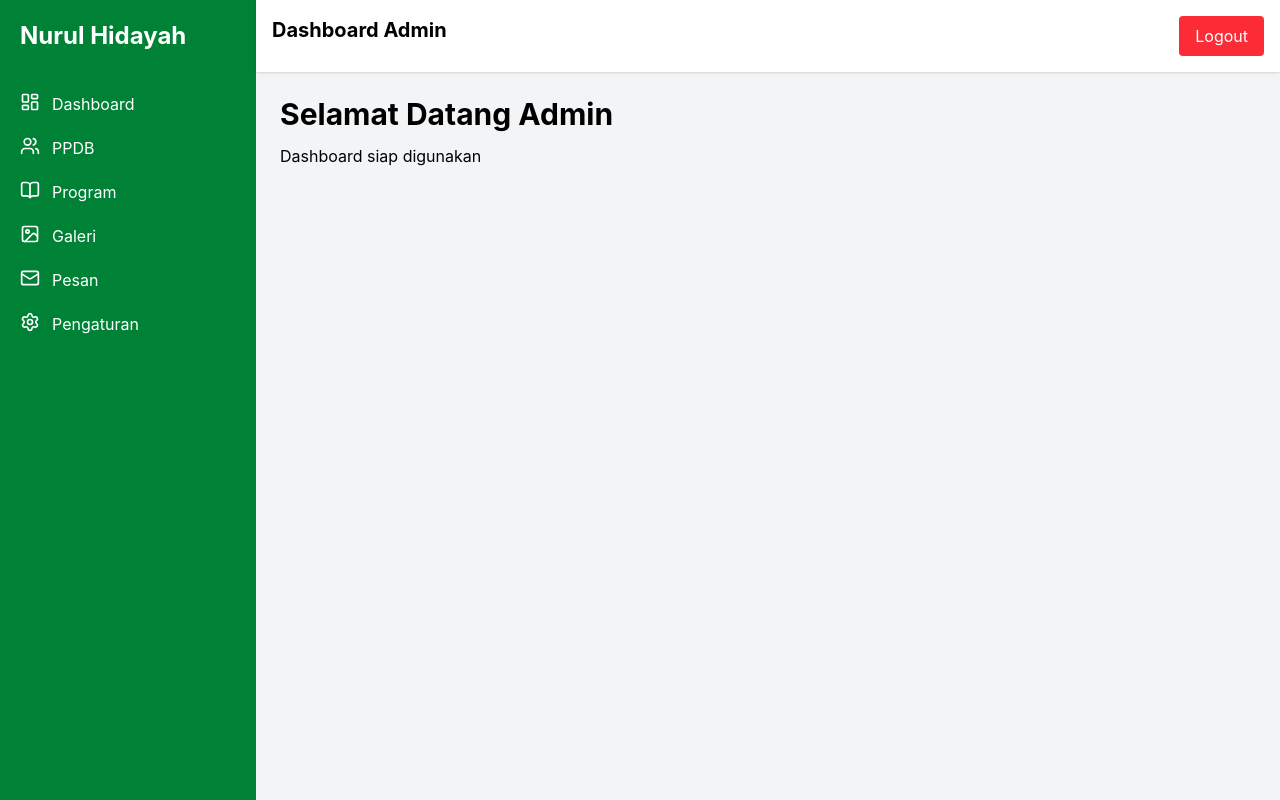
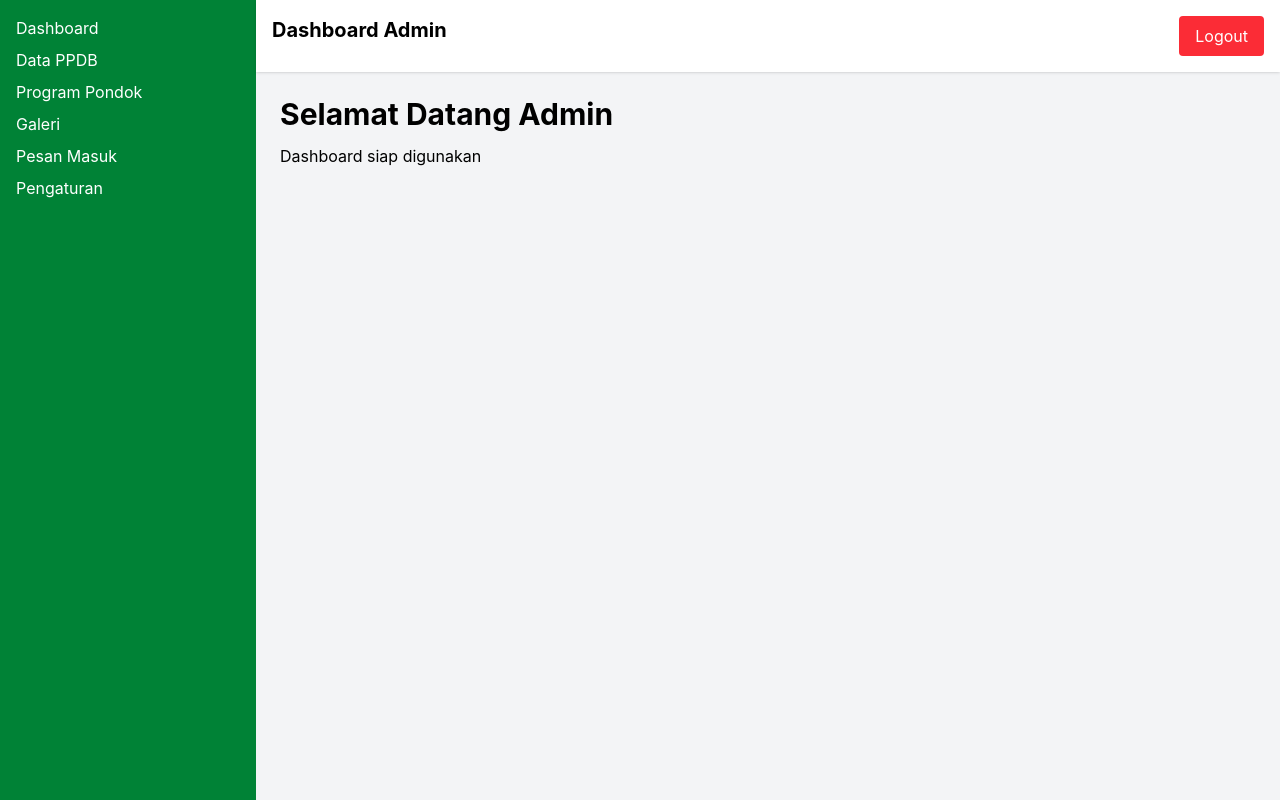
Before and after one commit to fanilestari/nurul-hidayah, a React app in the folder frontend/: page /admin in a window 1280 px wide. Built offline with nearby package versions, Linux system fonts and the light colour scheme; sample sign-in values are in the browser's storage; the HTML template or start-up script is replaced by a standard one.

Commit message:
add admin pages and sidebar routing

```diff
--- a/frontend/src/App.jsx
+++ b/frontend/src/App.jsx
@@ -13,6 +13,12 @@ import WhatsAppButton from "./components/WhatsAppButton";
 import AdminDashboard from "./pages/AdminDashboard";
 import Login from "./pages/Login";
 import ProtectedRoute from "./routes/ProtectedRoute";
+
+import PPDBAdmin from "./pages/PPDBAdmin";
+import ProgramAdmin from "./pages/ProgramAdmin";
+import GaleriAdmin from "./pages/GaleriAdmin";
+import PesanAdmin from "./pages/PesanAdmin";
+import SettingsAdmin from "./pages/SettingsAdmin";
 // LANDING PAGE
 function LandingPage() {
   return (
--- a/frontend/src/components/Sidebar.jsx
+++ b/frontend/src/components/Sidebar.jsx
@@ -1,48 +1,35 @@
-import {
-  LayoutDashboard,
-  Users,
-  Image,
-  BookOpen,
-  Mail,
-  Settings,
-} from "lucide-react";
+import { Link } from "react-router-dom";
 
-export default function Sidebar() {
+function Sidebar() {
   return (
-    <aside className="w-64 bg-green-700 text-white min-h-screen p-5">
-      <h2 className="text-2xl font-bold mb-10">Nurul Hidayah</h2>
-
-      <ul className="space-y-5">
-        <li className="flex gap-3">
-          <LayoutDashboard size={20} />
-          Dashboard
+    <aside className="w-64 h-screen bg-green-700 text-white">
+      <ul className="p-4 space-y-2">
+        <li>
+          <Link to="/admin">Dashboard</Link>
         </li>
 
-        <li className="flex gap-3">
-          <Users size={20} />
-          PPDB
+        <li>
+          <Link to="/admin/ppdb">Data PPDB</Link>
         </li>
 
-        <li className="flex gap-3">
-          <BookOpen size={20} />
-          Program
+        <li>
+          <Link to="/admin/program">Program Pondok</Link>
         </li>
 
-        <li className="flex gap-3">
-          <Image size={20} />
-          Galeri
+        <li>
+          <Link to="/admin/galeri">Galeri</Link>
         </li>
 
-        <li className="flex gap-3">
-          <Mail size={20} />
-          Pesan
+        <li>
+          <Link to="/admin/pesan">Pesan Masuk</Link>
         </li>
 
-        <li className="flex gap-3">
-          <Settings size={20} />
-          Pengaturan
+        <li>
+          <Link to="/admin/settings">Pengaturan</Link>
         </li>
       </ul>
     </aside>
   );
 }
+
+export default Sidebar;
--- a/frontend/src/context/AuthContect.jsx
+++ /dev/null
@@ -1,29 +0,0 @@
-import { createContext, useState } from "react";
-
-export const AuthContext = createContext();
-
-export default function AuthProvider({ children }) {
-  const [token, setToken] = useState(localStorage.getItem("token"));
-
-  const login = (token) => {
-    localStorage.setItem("token", token);
-    setToken(token);
-  };
-
-  const logout = () => {
-    localStorage.removeItem("token");
-    setToken(null);
-  };
-
-  return (
-    <AuthContext.Provider
-      value={{
-        token,
-        login,
-        logout,
-      }}
-    >
-      {children}
-    </AuthContext.Provider>
-  );
-}
--- /dev/null
+++ b/frontend/src/pages/GaleriAdmin.jsx
@@ -0,0 +1,11 @@
+import AdminLayout from "../layouts/AdminLayout";
+
+function GaleriAdmin() {
+  return (
+    <AdminLayout>
+      <h1 className="text-3xl font-bold">Galeri</h1>
+    </AdminLayout>
+  );
+}
+
+export default GaleriAdmin;
--- /dev/null
+++ b/frontend/src/pages/PPDBAdmin.jsx
@@ -0,0 +1,11 @@
+import AdminLayout from "../layouts/AdminLayout";
+
+function PPDBAdmin() {
+  return (
+    <AdminLayout>
+      <h1 className="text-3xl font-bold">Data PPDB</h1>
+    </AdminLayout>
+  );
+}
+
+export default PPDBAdmin;
--- /dev/null
+++ b/frontend/src/pages/PesanAdmin.jsx
@@ -0,0 +1,11 @@
+import AdminLayout from "../layouts/AdminLayout";
+
+function PesanAdmin() {
+  return (
+    <AdminLayout>
+      <h1 className="text-3xl font-bold">Pesan Masuk</h1>
+    </AdminLayout>
+  );
+}
+
+export default PesanAdmin;
--- /dev/null
+++ b/frontend/src/pages/ProgramAdmin.jsx
@@ -0,0 +1,11 @@
+import AdminLayout from "../layouts/AdminLayout";
+
+function ProgramAdmin() {
+  return (
+    <AdminLayout>
+      <h1 className="text-3xl font-bold">Program Pondok</h1>
+    </AdminLayout>
+  );
+}
+
+export default ProgramAdmin;
--- /dev/null
+++ b/frontend/src/pages/SettingsAdmin.jsx
@@ -0,0 +1,11 @@
+import AdminLayout from "../layouts/AdminLayout";
+
+function SettingsAdmin() {
+  return (
+    <AdminLayout>
+      <h1 className="text-3xl font-bold">Pengaturan Website</h1>
+    </AdminLayout>
+  );
+}
+
+export default SettingsAdmin;
```
